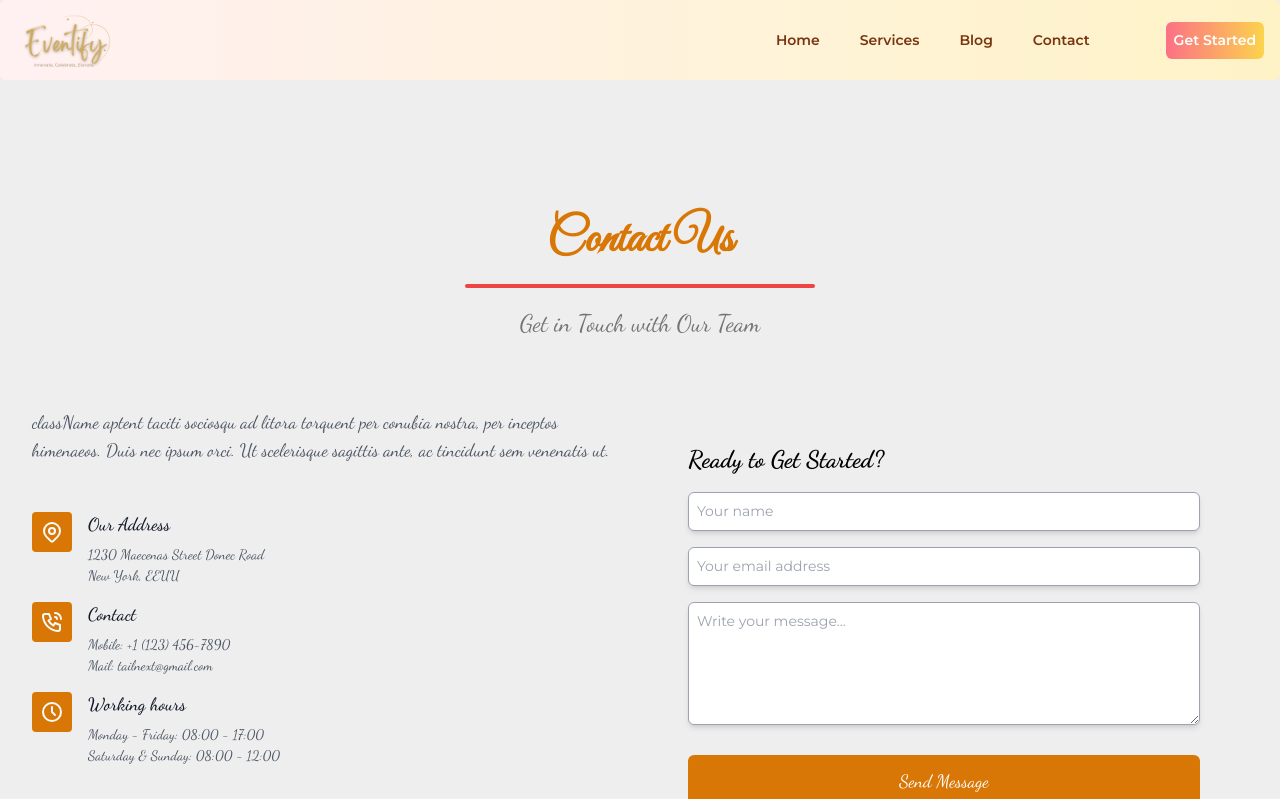
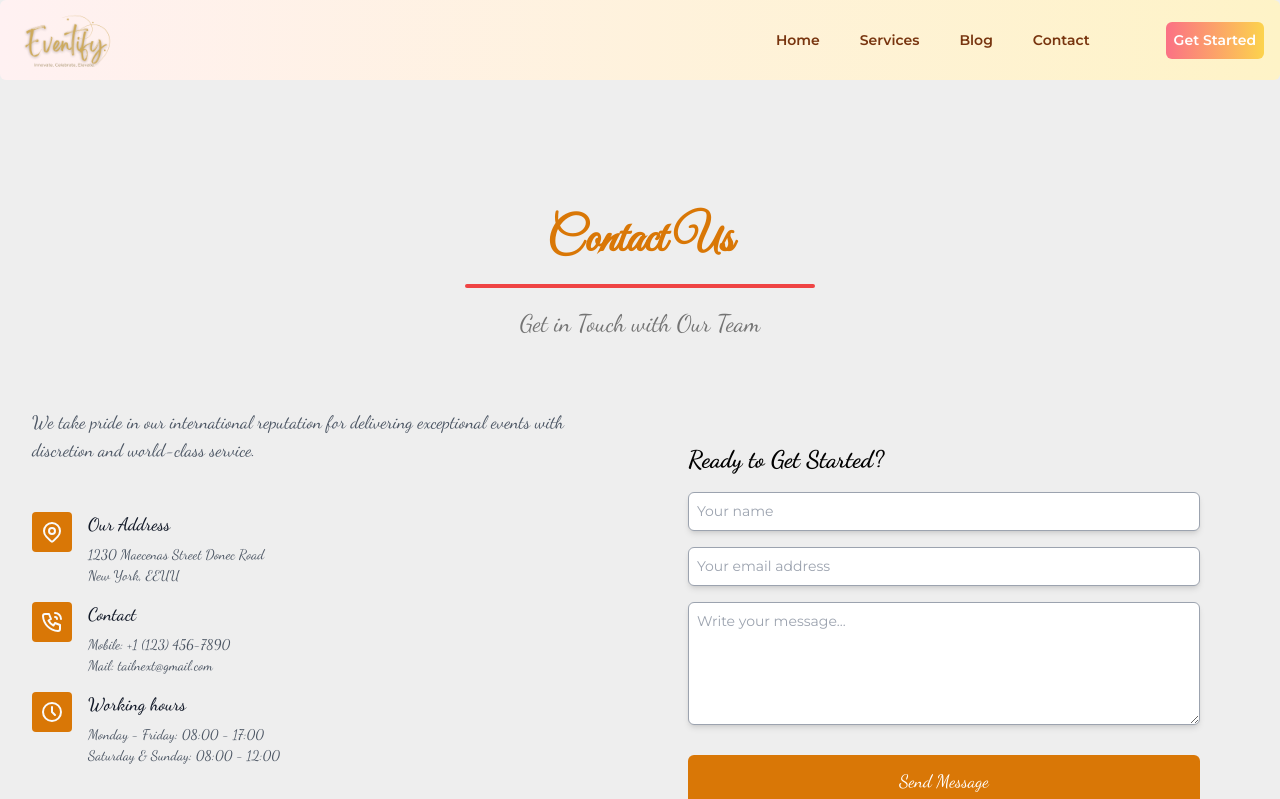
Before and after one commit to Shakilofficial/eventify-client, a React (Vite) app: page /contact in a window 1280 px wide. Shown: the top 799 px of the page. Built offline with nearby package versions, Linux system fonts and the light colour scheme.

Commit message:
complete contact page info

```diff
--- a/src/pages/ContactUs/ContactUs.jsx
+++ b/src/pages/ContactUs/ContactUs.jsx
@@ -9,9 +9,8 @@ const ContactUs = () => {
           <div className="grid md:grid-cols-2">
             <div className="h-full pr-6">
               <p className="mt-3 mb-12 text-lg text-gray-600 dark:text-slate-400">
-                className aptent taciti sociosqu ad litora torquent per conubia
-                nostra, per inceptos himenaeos. Duis nec ipsum orci. Ut
-                scelerisque sagittis ante, ac tincidunt sem venenatis ut.
+                We take pride in our international reputation for delivering
+                exceptional events with discretion and world-class service.
               </p>
               <ul className="mx-auto mb-6 md:mb-0">
                 <li className="flex">
```
